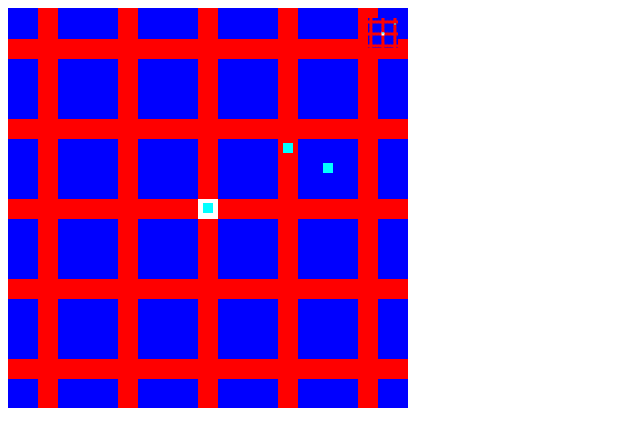
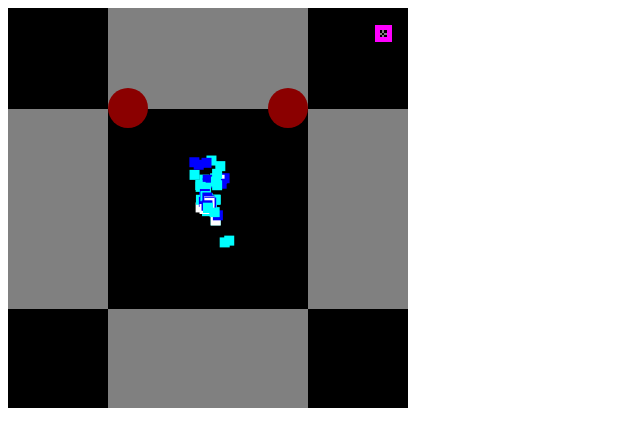
Before and after one commit to TrolledWoods/JSPixel, a plain HTML site: page Example/index.html in a window 1280 px wide. Shown: the whole page, without its empty margins (0-640 px from the left). Drawn offline with Linux system fonts and the light colour scheme; animation ran at ten frames a second.

Commit message:
Added particle effects

```diff
--- a/Example/PixelJs/camera.js
+++ b/Example/PixelJs/camera.js
@@ -25,14 +25,21 @@ class Camera {
     }
 
     AddEffect(effect){
-        this.effects.push(effect);
-    }
+		this.effects.push(effect);
+	}
 
-    ApplyEffects(args){
+	UpdateEffects(){
+		for(let effect of this.effects){
+			if("frame" in effect)
+				effect.frame();
+		}
+	}
+
+	ApplyEffects(args){
 		let args_copy = Object.assign({}, args);
 
 		for(let effect of this.effects){
-			args_copy = effect(args_copy);
+			args_copy = effect.effect(args_copy);
 		}
 
 		return args_copy;
@@ -68,6 +75,18 @@ class Camera {
             x: pos.x - width / 2,
             y: pos.y - height / 2,
             width: width, height: height,
+            color: "color" in args ? args.color : "red" });
+
+        return this;
+    }
+    DrawCircle(args){
+        args = this.ApplyEffects(args);
+
+        let pos = this.WorldToScreen({ x: args.x, y: args.y});
+        this.screen.DrawCircle({
+            x: pos.x,
+            y: pos.y,
+            r: args.r * this.zoom,
             color: "color" in args ? args.color : "red" });
 
         return this;
@@ -137,6 +156,22 @@ class Camera {
 
 		return this;
     }
+    /*
+     * -- ARGUMENTS --
+     * handler: the particle handler that is rendered
+     */
+    DrawParticleHandler(args){
+        let handler = args.handler;
+
+        for(let particle of handler.particles) {
+            particle.type.render({
+                data: particle.data,
+                screen: this
+            });
+        }
+
+        return this;
+    }
     DrawDrawingSequence(args){
         args = this.ApplyEffects(args);
 
@@ -173,7 +208,7 @@ class Camera {
                     width: size + 1,
                     height: size + 1
                 }
-                args = this.ApplyEffects(args);
+                fargs = this.ApplyEffects(fargs);
                 args.DrawTile(fargs);
                 pos_y -= size;
             }
--- a/Example/PixelJs/effects.js
+++ b/Example/PixelJs/effects.js
@@ -29,7 +29,7 @@ function CreateEffect_ScreenShake(){
 
     return {
         frame: _ => {
-            shaking *= 0.99;
+            shaking *= 0.95;
         },
         effect: CreateEffect_Random({ mag: _ => shaking }).effect,
         Shake: intensity => {
--- /dev/null
+++ b/Example/PixelJs/particle_handler.js
@@ -0,0 +1,27 @@
+class ParticleHandler {
+    constructor() {
+        /**
+         * metadata: metadata for the particle
+         * type    : contains all the methods for the particle
+         */
+        this.particles = [];
+    }
+
+    Add(args){
+        this.particles.push({
+            type: args.type,
+            data: args.type.init({ data: args.data })
+        });
+    }
+
+    Update(args){
+        for(let i = this.particles.length - 1; i >= 0; i--){
+            let particle = this.particles[i];
+            particle.type.update({ data: particle.data });
+
+            if(particle.data.dead){
+                this.particles.splice(i, 1);
+            }
+        }
+    }
+}
--- a/Example/PixelJs/screen.js
+++ b/Example/PixelJs/screen.js
@@ -136,7 +136,7 @@ class Screen {
 
 		this.context.fillStyle = "color" in args ? args.color : "red";
 		this.context.beginPath();
-		this.context.arc(args.x + this.drawing_offset.x, args.y + this.drawing_offset.y, args.radius, 0, Math.PI * 2);
+		this.context.arc(args.x + this.drawing_offset.x, args.y + this.drawing_offset.y, args.r, 0, Math.PI * 2);
 		this.context.fill();
 
 		return this;
--- a/Example/PixelJs/tilemap.js
+++ b/Example/PixelJs/tilemap.js
@@ -101,6 +101,7 @@ class InfiniteTilemap extends Tilemap {
         super([], -Infinity, -Infinity, Infinity, Infinity);
 
         this.fallback = fallback;
+        this.tile_scale = fallback.tile_scale;
         this.chunks = [];
         this.chunk_width  = chunk_width;
         this.chunk_height = chunk_height;
--- a/Example/index.html
+++ b/Example/index.html
@@ -15,5 +15,6 @@
         <script src="PixelJs/screen.js"></script>
         <script src="PixelJs/debug.js"></script>
         <script src="PixelJs/effects.js"></script>
+        <script src="PixelJs/particle_handler.js"></script>
     </body>
 </html>
--- a/Example/index.js
+++ b/Example/index.js
@@ -6,6 +6,35 @@ let cam;
 let minimap;
 let dirt;
 let tilemap;
+let particle_handler;
+let snow = {
+    init: args => {
+        return {
+            x: args.data.x,
+            y: args.data.y,
+            vx: args.data.vx,
+            vy: args.data.vy,
+            color: Math.random() > 0.6 ? "blue" : (Math.random() > 0.2 ? "cyan" : "white")
+        };
+    },
+    render: args => {
+        args.screen.DrawRect({
+            x: args.data.x,
+            y: args.data.y,
+            width: 0.5,
+            height: 0.5,
+            color: args.data.color
+        });
+    },
+    update: args => {
+        args.data.x += args.data.vx;
+        args.data.y += args.data.vy;
+        args.data.vy -= 0.002;
+
+        if(args.data.vy < -0.4)
+            args.data.dead = true;
+    }
+}
 
 let screen_shake;
 
@@ -13,16 +42,19 @@ let screenshots = [];
 
 window.onload = () => {
     screen_shake = new CreateEffect_ScreenShake();
+    particle_handler = new ParticleHandler();
 
     tilemap = new InfiniteTilemap(Tilemap.Create({
         min_x: -100, min_y: -100,
         max_x: 100, max_y: 100,
+        tile_scale: 10,
         MappingFunc: args => {
-            return args.pos.x % 4 == 0 || args.pos.y % 4 == 0 ? "red" : "blue";
+            return {
+                color: (args.pos.x + args.pos.y) % 2 == 0 ? "black" : "grey",
+                explored: false
+            }
         }
      }), 64, 64);
-    tilemap.SetTile({ x: 0, y: 0, tile: "black" });
-    tilemap.SetTile({ x: 0, y: 0, tile: "white" });
 
     Texture.LoadFromFile("dirt.png")
         .then(result => {
@@ -31,7 +63,7 @@ window.onload = () => {
 
             drawseq = new DrawingSequence(screen.width, screen.height);
             cam =     new Camera(screen, 0, 0, 20);
-            minimap = new Camera(screen.GetSection(screen.width - 40, 10, 30, 30), 0, 0, 3);
+            minimap = new Camera(screen.GetSection(screen.width - 40, 10, 30, 30), 0, 0, .2);
 
             dirt = new Animation(result.SplitIntoGrid({grid_size: {x: 2, y: 3}}), 2);
 
@@ -40,41 +72,75 @@ window.onload = () => {
 }
 
 function frame() {
+    particle_handler.Add({
+        type: snow,
+        data: {
+            x: 0, y: 0, vx: (Math.random() - 0.5) * 0.05, vy: Math.random() * 0.1
+        }
+    });
+
     window.requestAnimationFrame(frame);
     screen.UpdateEffects();
 
-    drawseq.Clear({ color: "black" })
+    cam.Clear({ color: "black" })
         .DrawTilemap({
             tilemap: tilemap,
             DrawTile: (args) => {
+                if(args.tile === null) return;
+                args.tile.explored = true;
                 args.screen.DrawRect({
                     x: args.x, y: args.y,
                     width: args.size, height: args.size,
-                    color: args.tile
+                    color: args.tile.color
                 });
             }
         })
-        .DrawRect({x:0,y:0,width:.5,height:.5,color: "cyan"})
-        .DrawRect({x:4,y:3,width:.5,height:.5,color: "cyan"})
-        .DrawRect({x:6,y:2,width:.5,height:.5,color: "cyan"});
+        .DrawParticleHandler({ handler: particle_handler })
+        .DrawCircle({ x: -4, y: 5, r: 1, color: "darkred" })
+        .DrawCircle({ x: 4, y: 5, r: 1, color: "darkred" });
 
-    cam    .DrawDrawingSequence({ sequence: drawseq });
-    minimap.DrawDrawingSequence({ sequence: drawseq });
+    minimap.DrawTilemap({
+        tilemap: tilemap,
+        DrawTile: (args) => {
+            if(args.tile === null || !args.tile.explored) return;
+            args.screen.DrawRect({
+                x: args.x - 5, y: args.y - 5,
+                width: args.size + 10, height: args.size + 10,
+                color: "magenta"
+            });
+        }
+    }).DrawTilemap({
+        tilemap: tilemap,
+        DrawTile: (args) => {
+            if(args.tile === null || !args.tile.explored) return;
+            args.screen.DrawRect({
+                x: args.x, y: args.y,
+                width: args.size, height: args.size,
+                color: args.tile.color
+            });
+        }
+    })
+
+    particle_handler.Update();
 }
 
 function keyPressed(evt){
     switch(evt.key){
         case "ArrowRight":
             cam.pos.x += 0.5;
+            minimap.pos.x += 0.5;
             break;
         case "ArrowLeft":
             cam.pos.x -= 0.5;
+            minimap.pos.x -= 0.5;
             break;
         case "ArrowUp":
             cam.pos.y += 0.5;
+            minimap.pos.y += 0.5;
             break;
         case "ArrowDown":
             cam.pos.y -= 0.5;
+            minimap.pos.y -= 0.5;
             break;
         case "w":
             cam.zoom *= 1.25;
```
